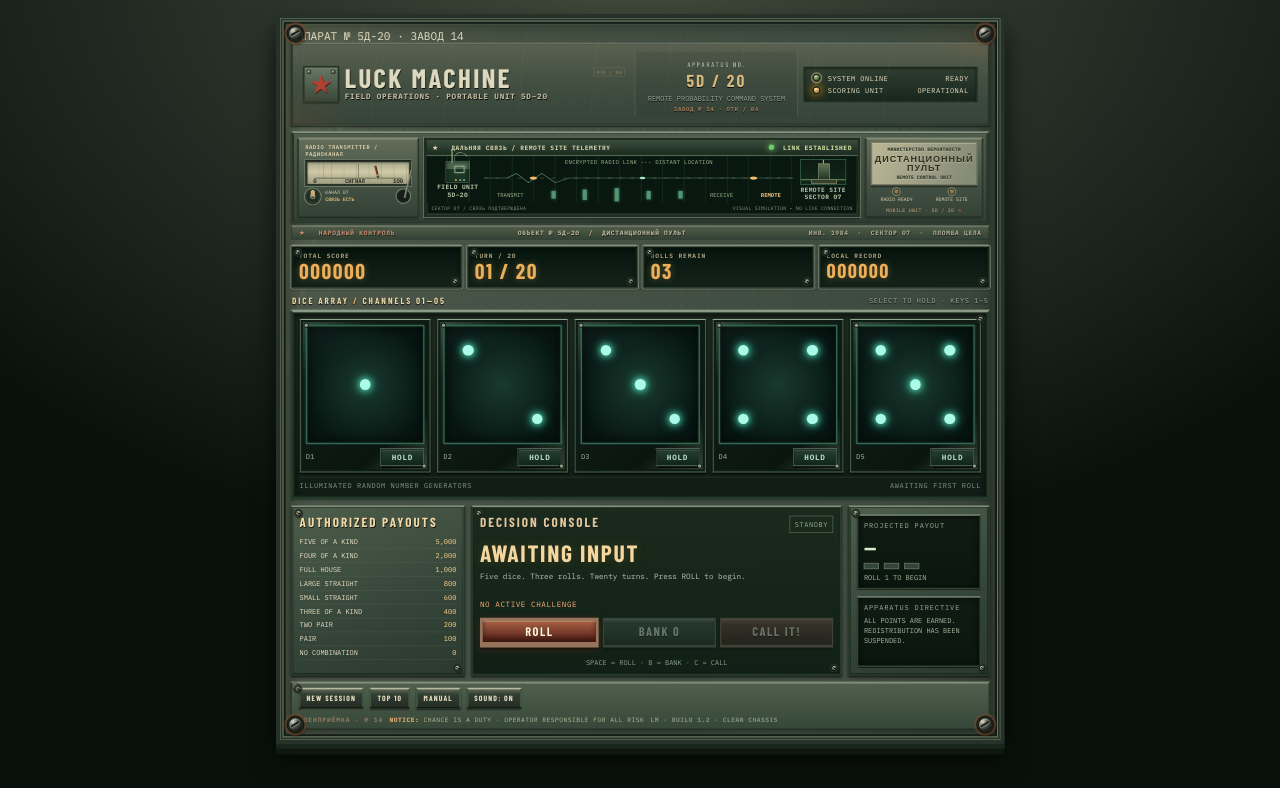
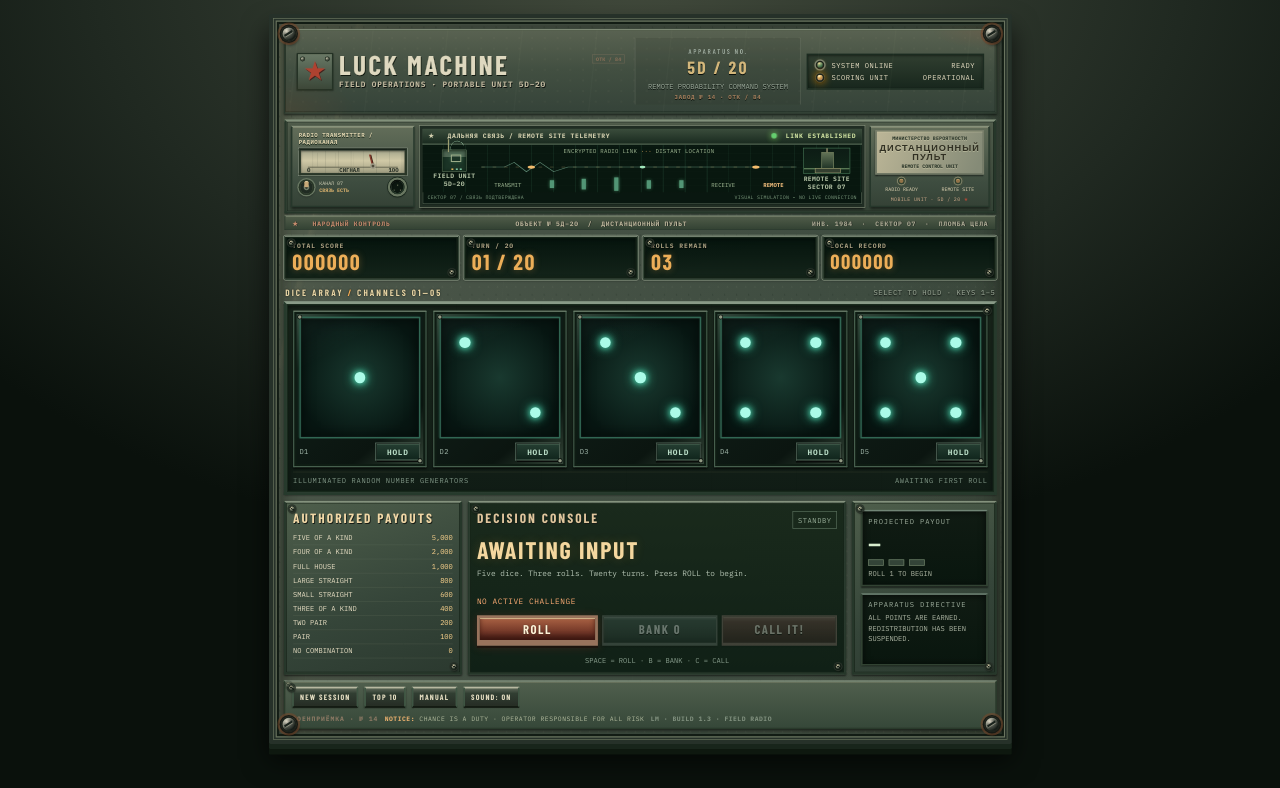
Before and after one commit to richcande1-rca/luck-machine, a plain HTML site: page index.html in a window 1280 px wide. Drawn offline with nearby package versions, Linux system fonts and the light colour scheme; a web font is replaced by a local one.

Commit message:
v1.3 remove corner brackets and floating stencil; add realistic field connector

```diff
--- a/index.html
+++ b/index.html
@@ -539,12 +539,11 @@ header{padding-top:22px;margin-top:20px;border-color:#1b211a;border-top-color:#b
 
 </style>
 <link rel="stylesheet" href="./hardware.css?v=0.9">
-<link rel="stylesheet" href="./field.css?v=1.2">
+<link rel="stylesheet" href="./field.css?v=1.3">
 </head>
 <body>
 <div class="fit-stage"><main class="console" aria-label="Luck Machine dice game console">
   <i class="screw tl"></i><i class="screw tr"></i><i class="screw bl"></i><i class="screw br"></i>
-  <i class="field-corner tl"></i><i class="field-corner tr"></i><i class="field-corner bl"></i><i class="field-corner br"></i><span class="field-label" aria-hidden="true">АППАРАТ № 5Д-20 · ЗАВОД 14</span>
   <header>
     <div class="brand"><div class="star" aria-hidden="true">★</div><div class="header-stamp" aria-hidden="true">ОТК / 84</div><div><h1>LUCK MACHINE</h1><p>FIELD OPERATIONS · PORTABLE UNIT 5D–20</p></div></div>
     <div class="serial"><span class="stenciled">APPARATUS NO.</span><strong>5D / 20</strong><span>REMOTE PROBABILITY COMMAND SYSTEM</span></div>
@@ -555,7 +554,7 @@ header{padding-top:22px;margin-top:20px;border-color:#1b211a;border-top-color:#b
  <div class="radio-apparatus" aria-hidden="true">
    <div class="radio-label">RADIO TRANSMITTER / РАДИОКАНАЛ</div>
    <div class="radio-face"><div class="signal-needle"><i></i><b></b></div><div class="signal-dial"><span>0</span><span>СИГНАЛ</span><span>100</span></div></div>
-   <div class="radio-bottom"><div class="gain-knob"></div><span>КАНАЛ 07<br><strong>СВЯЗЬ ЕСТЬ</strong></span><div class="mini-ant"><span></span></div></div>
+   <div class="radio-bottom"><div class="gain-knob"></div><span>КАНАЛ 07<br><strong>СВЯЗЬ ЕСТЬ</strong></span><div class="field-socket" aria-label="Fictional field connector"><i></i><i></i><i></i></div></div>
  </div>
  <div class="uplink-module" aria-hidden="true">
    <div class="uplink-head"><span>★ &nbsp; ДАЛЬНЯЯ СВЯЗЬ / REMOTE SITE TELEMETRY</span><em><i></i> LINK ESTABLISHED</em></div>
@@ -609,7 +608,7 @@ header{padding-top:22px;margin-top:20px;border-color:#1b211a;border-top-color:#b
   </div>
   <div class="controlstrip">
     <div class="footleft"><button class="smallbutton" id="newBtn">NEW SESSION</button><button class="smallbutton" id="scoresBtn">TOP 10</button><button class="smallbutton" id="rulesBtn">MANUAL</button><button class="smallbutton" id="soundBtn" aria-pressed="true">SOUND: ON</button></div>
-    <div class="footright"><span class="alertbar"><b>NOTICE:</b> CHANCE IS A DUTY · OPERATOR RESPONSIBLE FOR ALL RISK</span><span class="signature">LM · BUILD 1.2 · CLEAN CHASSIS</span></div>
+    <div class="footright"><span class="alertbar"><b>NOTICE:</b> CHANCE IS A DUTY · OPERATOR RESPONSIBLE FOR ALL RISK</span><span class="signature">LM · BUILD 1.3 · FIELD RADIO</span></div>
   </div>
 </main></div>
 <div class="shade" id="overlay" hidden><section class="dialog" role="dialog" aria-modal="true" aria-labelledby="dialogTitle"><span class="overline" id="dialogOverline">MINISTRY BULLETIN</span><h2 id="dialogTitle"></h2><div id="dialogContent"></div><div class="dialogfoot" id="dialogFoot"></div></section></div>
```
